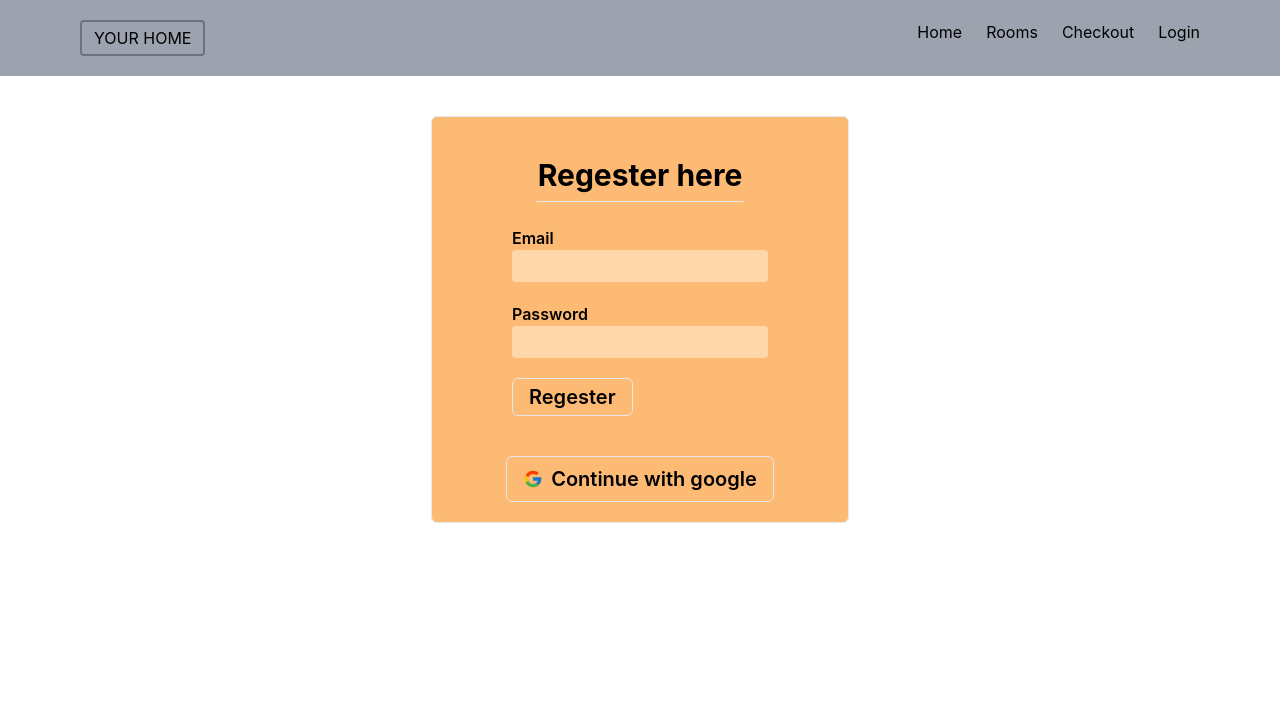
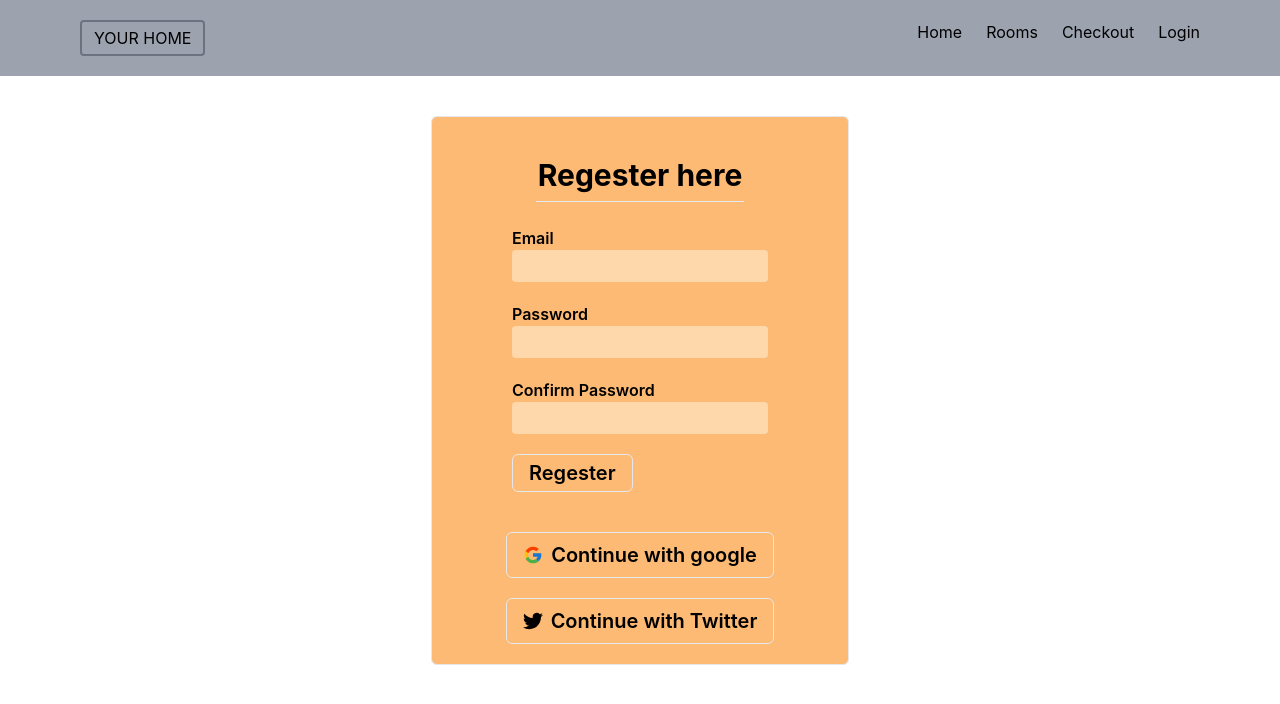
Before and after one commit to neyaznafiz/your-home, a React (Create React App) app: page /regester in a window 1280 px wide. Shown: the top 704 px of the page. Built offline with nearby package versions, Linux system fonts and the light colour scheme; no server answers.

Commit message:
requireAuth added

```diff
--- a/src/App.js
+++ b/src/App.js
@@ -6,6 +6,7 @@ import Home from './Components/Home/Home';
 import Login from './Components/Login/Login';
 import Regester from './Components/Regester/Regester';
 import Rooms from './Components/Rooms/Rooms';
+import RequireAuth from './Components/RuquireAuth/RequireAuth';
 
 function App() {
   return (
@@ -15,7 +16,13 @@ function App() {
       <Routes>
         <Route path='/' element={<Home></Home>}></Route>
         <Route path='/rooms' element={<Rooms></Rooms>}></Route>
-        <Route path='/checkout' element={<CheckOut></CheckOut>}></Route>
+
+        <Route path='/checkout' element={
+          <RequireAuth>
+            <CheckOut></CheckOut>
+          </RequireAuth>
+        }></Route>
+
         <Route path='/login' element={<Login></Login>}></Route>
         <Route path='/regester' element={<Regester></Regester>}></Route>
 
--- a/src/Components/CoustomLink/CoustomLink.jsx
+++ b/src/Components/CoustomLink/CoustomLink.jsx
@@ -11,7 +11,7 @@ const CoustomLink = ({ children, to, ...props }) => {
         <div>
 
             <Link
-        style={{ color: match ? "lightgray" : "black", textDecoration: match? "" : "none" }}
+                style={{ color: match ? "lightgray" : "black", textDecoration: match ? "" : "none" }}
                 to={to}
                 {...props}
             >
--- a/src/Components/Login/Login.jsx
+++ b/src/Components/Login/Login.jsx
@@ -21,17 +21,12 @@ const Login = () => {
 
                     <div className='grid'>
                         <label htmlFor="email" className='font-semibold '>Email</label>
-                        <input type="email" name="email" id="" className='rounded px-1 bg-orange-200 h-8' />
+                        <input type="email" name="email" id="" className='rounded px-1 bg-orange-200 h-8' required />
                     </div>
 
                     <div className='grid mt-5'>
                         <label htmlFor="password" className='font-semibold'>Password</label>
-                        <input type="password" name="password" id="" className='rounded px-1 bg-orange-200 h-8' />
-                    </div>
-
-                    <div className='grid mt-5'>
-                        <label htmlFor="confirm-password" className='font-semibold'>Confirm Password</label>
-                        <input type="password" name="confirm-password" id="" className='rounded px-1 bg-orange-200 h-8' />
+                        <input type="password" name="password" id="" className='rounded px-1 bg-orange-200 h-8' required />
                     </div>
 
                     <input className='border rounded-md my-5 py-1 px-4 text-xl text-gray800 font-semibold hover:bg-gray-300 hover:text-gray-700' type="submit" value="Login" />
--- a/src/Components/Regester/Regester.jsx
+++ b/src/Components/Regester/Regester.jsx
@@ -1,10 +1,11 @@
 import React from 'react';
 import { FcGoogle } from 'react-icons/fc';
+import { SiTwitter } from 'react-icons/si';
 import UseFirebase from '../UseFirebase/UseFirebase';
 
 const Regester = () => {
 
-    const { googleSIgnin } = UseFirebase()
+    const { googleSIgnin, twitterSignin } = UseFirebase()
 
     return (
         <div>
@@ -18,13 +19,18 @@ const Regester = () => {
 
                 <div className='grid'>
                     <label htmlFor="email" className='font-semibold '>Email</label>
-                    <input type="email" name="email" id="" className='rounded px-1 bg-orange-200 h-8'/>
+                    <input type="email" name="email" id="" className='rounded px-1 bg-orange-200 h-8' required />
                 </div>
 
                 <div className='grid mt-5'>
                     <label htmlFor="password" className='font-semibold'>Password</label>
-                    <input type="password" name="password" id="" className='rounded px-1 bg-orange-200 h-8'/>
+                    <input type="password" name="password" id="" className='rounded px-1 bg-orange-200 h-8' required />
                 </div>
+
+                <div className='grid mt-5'>
+                        <label htmlFor="confirm-password" className='font-semibold'>Confirm Password</label>
+                        <input type="password" name="confirm-password" id="" className='rounded px-1 bg-orange-200 h-8' required />
+                    </div>
 
                 <input className='border rounded-md my-5 py-1 px-4 text-xl text-gray800 font-semibold hover:bg-gray-300 hover:text-gray-700' type="submit" value="Regester" />
 
@@ -33,6 +39,8 @@ const Regester = () => {
 
                 <div className=''>
                 <button onClick={googleSIgnin} className='flex mx-auto border rounded-md my-5 py-2 px-4 text-xl text-gray800 font-semibold hover:bg-gray-300 hover:text-gray-700'><FcGoogle className='mt-1 mr-2'></FcGoogle> Continue with google</button>
+
+                <button onClick={twitterSignin} className='flex mx-auto border rounded-md my-5 py-2 px-4 text-xl text-gray800 font-semibold hover:bg-gray-300 hover:text-gray-700'> <SiTwitter className='mt-1 mr-2'></SiTwitter> Continue with Twitter</button>
                 </div>
             </div>
 
--- /dev/null
+++ b/src/Components/RuquireAuth/RequireAuth.jsx
@@ -0,0 +1,17 @@
+import React from 'react';
+import { useAuthState } from 'react-firebase-hooks/auth';
+import { Navigate } from 'react-router-dom';
+import auth from '../../Firebase/firebase.init';
+
+const RequireAuth = ({children}) => {
+
+const [user]= useAuthState(auth)
+
+if(!user){
+    return <Navigate to="/login" ></Navigate>
+}
+
+    return children
+};
+
+export default RequireAuth;
```
Lines whose indentation alone changed are shown as unchanged.
